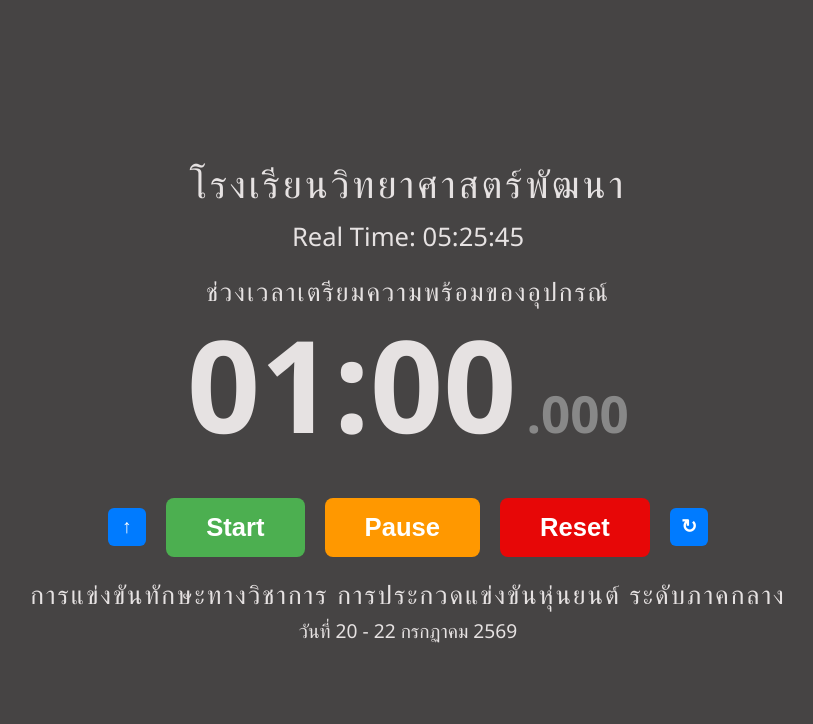
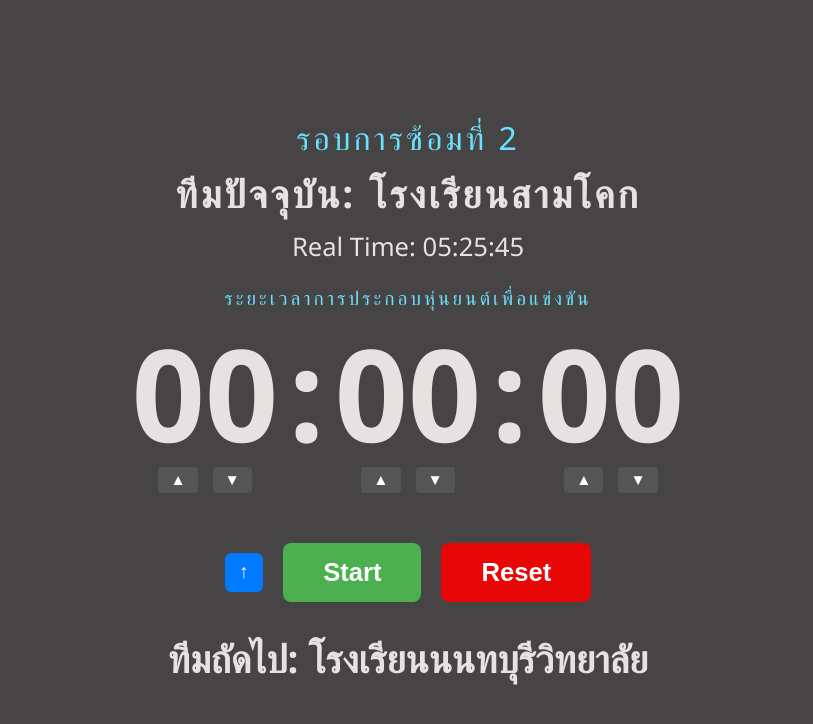
Before and after one commit to Holyboy3425/Timer-for-Robotic-Contest, a plain HTML site: page index.html in a window 1280 px wide. Shown: the whole page, without its empty margins (232-1045 px from the left). Drawn offline with Linux system fonts and the light colour scheme.

```diff
--- a/index.html
+++ b/index.html
@@ -3,7 +3,7 @@
 <head>
   <meta charset="UTF-8">
   <meta name="viewport" content="width=device-width, initial-scale=1.0">
-  <title>Robotics Contest Timer Prep</title>
+  <title>Robotics Contest Timer</title>
   <style>
     /* High contrast setup for big screens */
     body {
@@ -18,12 +18,22 @@
       font-family: 'Segoe UI', Tahoma, Geneva, Verdana, sans-serif;
     }
 
+    #Phase-Name {
+      font-size: 2.5vw;
+      text-transform: uppercase;
+      letter-spacing: 3px;
+      color: #69e1ff;
+      margin-bottom: 8px;
+    }
+
     #School-Name {
       font-size: 3vw;
       text-transform: uppercase;
       letter-spacing: 3px;
+      text-align: center;
       color: #e6e2e2;
       margin-bottom: 10px;
+      font-weight: bold;
     }
 
     #Real-Time-Clock {
@@ -32,12 +42,12 @@
       margin-bottom: 20px;
     }
 
-    #phase-label {
-      font-size: 2vw;
+    #Timer-Name {
+      font-size: 1.5vw;
       text-transform: uppercase;
-      letter-spacing: 2px;
-      color: #e6e2e2;
-      margin-bottom: 1px;
+      letter-spacing: 3px;
+      color: #69e1ff;
+      margin-bottom: 8px;
     }
 
     /* Layout coordinates container for numbers + logo */
@@ -55,39 +65,68 @@
       font-weight: bold;
       font-variant-numeric: tabular-nums;
       margin: 0;
-      line-height: 1;
       display: flex;
-      align-items: baseline;
+      align-items: flex-start;
       justify-content: center;
     }
 
-    #ms-display {
-      font-size: 4vw;
-      color: #888888;
-      margin-left: 10px;
+    .time-block {
+      display: flex;
+      flex-direction: column;
+      align-items: center;
+    }
+
+    .time-val {
+      line-height: 1;
+    }
+
+    .colon {
+      line-height: 1;
+      margin: 0 10px;
+    }
+
+    .arrow-container {
+      display: flex;
+      gap: 15px;
+      margin-top: 10px;
+    }
+
+    .time-adjust-btn {
+      background-color: #555;
+      color: white;
+      border: none;
+      border-radius: 4px;
+      font-size: 1.2vw;
+      padding: 4px 12px;
+      cursor: pointer;
+      transition: background-color 0.2s;
+    }
+
+    .time-adjust-btn:hover {
+      background-color: #777;
     }
 
     /* Display logo in its original aspect ratio, with no cropping */
     #contest-logo {
       position: absolute;
       right: 6vw;
-      height: 16vw;          /* Matches the height scale of the row */
-      width: auto;           /* Automatically scales the width to keep original proportions */
-      max-width: 18vw;       /* Prevents ultra-wide logos from overlapping the timer */
-      object-fit: contain;   /* Ensures absolutely zero cropping or squishing */
+      height: 16vw;
+      width: auto;
+      max-width: 18vw;
+      object-fit: contain;
     }
 
     #campus-logo {
       position: absolute;
       left: 6vw;
-      height: 20vw;          /* Matches the height scale of the row */
-      width: auto;           /* Automatically scales the width to keep original proportions */
-      max-width: 30vw;       /* Prevents ultra-wide logos from overlapping the timer */
-      object-fit: contain;   /* Ensures absolutely zero cropping or squishing */
+      height: 20vw;
+      width: auto;
+      max-width: 30vw;
+      object-fit: contain;
     }
 
-    .warning { color: #daa410; }
-    .danger { color: #f44336; }
+    .warning .time-val { color: #daa410; }
+    .danger .time-val { color: #f44336; }
 
     .controls {
       display: flex;
@@ -110,10 +149,9 @@
     button:active { transform: scale(0.98); }
 
     #btn-start { background-color: #4CAF50; color: white; }
-    #btn-pause { background-color: #FF9800; color: white; }
     #btn-reset { background-color: #e70707; color: white; }
 
-    #btn-arrow, #btn-toggle-phase {
+    #btn-arrow {
       background-color: #007bff;
       color: #ffffff;
       font-size: 1.5vw;
@@ -124,36 +162,53 @@
       display: flex;
       align-items: center;
       justify-content: center;
+      border: none;
     }
-    #btn-arrow:hover, #btn-toggle-phase:hover { background-color: #0056b3; }
+    #btn-arrow:hover { background-color: #0056b3; }
 
-    #Contest-Name {
-      font-size: 2vw;
-      text-transform: uppercase;
-      letter-spacing: 2px;
+    #Next-Team-Footer {
+      font-size: 3vw;
       color: #e6e2e2;
-      margin-top: 20px;
-    }
-
-    #Contest-Date {
-      font-size: 1.5vw;
-      color: #e6e2e2;
-      margin-top: 5px;
+      margin-top: 30px;
+      text-align: center;
+      font-weight: bold;
     }
   </style>
 </head>
 <body>
 
-  <div id="School-Name">โรงเรียนวิทยาศาสตร์พัฒนา</div>
+  <div id="Phase-Name">รอบการซ้อมที่ 2</div>
+  <div id="School-Name">ทีมปัจจุบัน: โรงเรียนวิทยาศาสตร์พัฒนา</div>
   <div id="Real-Time-Clock">Real Time: <span id="time">00:00:00</span></div>
-  <div id="phase-label">ช่วงเวลาเตรียมความพร้อมของอุปกรณ์</div>
+  <div id="Timer-Name">ระยะเวลาการประกอบหุ่นยนต์เพื่อแข่งขัน</div>
 
-  <!-- Row 4: Centered Timer with Right Aligned Original Logo -->
+  <!-- Row 4: Centered Timer with Custom Action Adjusters -->
   <div class="timer-row">
     <div id="timer-display">
-      <span id="min-sec">01:00</span><span id="ms-display">.000</span>
+      <div class="time-block">
+        <span id="hours-display" class="time-val">00</span>
+        <div class="arrow-container">
+          <button class="time-adjust-btn" id="hours-up">▲</button>
+          <button class="time-adjust-btn" id="hours-down">▼</button>
         </div>
-    <!-- Keeps original shape. If logo.png is missing, it cleanly hides to keep the screen looking professional -->
+      </div>
+      <span class="colon">:</span>
+      <div class="time-block">
+        <span id="min-display" class="time-val">00</span>
+        <div class="arrow-container">
+          <button class="time-adjust-btn" id="min-up">▲</button>
+          <button class="time-adjust-btn" id="min-down">▼</button>
+        </div>
+      </div>
+      <span class="colon">:</span>
+      <div class="time-block">
+        <span id="sec-display" class="time-val">00</span>
+        <div class="arrow-container">
+          <button class="time-adjust-btn" id="sec-up">▲</button>
+          <button class="time-adjust-btn" id="sec-down">▼</button>
+        </div>
+      </div>
+    </div>
     <img id="contest-logo" src="logo1.png" alt="Contest Logo" onerror="this.style.display='none';">
     <img id="campus-logo" src="logo2.png" alt="Campus Logo" onerror="this.style.display='none';">
   </div>
@@ -162,54 +217,57 @@
   <div class="controls">
     <button id="btn-arrow">↑</button>
     <button id="btn-start">Start</button>
-    <button id="btn-pause">Pause</button>
     <button id="btn-reset">Reset</button>
-    <button id="btn-toggle-phase">↻</button>
   </div>
 
-  <!-- Row 6: Info Elements Footers -->
-  <div id="Contest-Name">การแข่งขันทักษะทางวิชาการ การประกวดแข่งขันหุ่นยนต์ ระดับภาคกลาง</div>
-  <div id="Contest-Date">วันที่ 20 - 22 กรกฏาคม 2569</div>
+  <!-- Row 6: Replaced Footer Information Display (Show only next team) -->
+  <div id="Next-Team-Footer">ทีมถัดไป: โรงเรียนรุ่งอรุณศึกษา</div>
 
   <script>
-    // Configuration Setup values in ms
-    const PREP_DURATION = 60 * 1000;
-    const CONTEST_DURATION = 180 * 1000;
-
+    // รายชื่อโรงเรียน (สามารถเคลียร์ให้เป็น [] เพื่อทดสอบคำว่า "ไม่จัดคิว" ได้ครับ)
     const schools = [
-      "โรงเรียนวิทยาศาสตร์พัฒนา",
-      "โรงเรียนรุ่งอรุณศึกษา",
-      "โรงเรียนปัญญาวุฒิ",
-      "โรงเรียนศรีประชานุกูล",
-      "โรงเรียนเทพประสิทธิ์วิทยา",
-      "โรงเรียนราชวิถีพิทยา",
-      "โรงเรียนกุลบุตรพัฒนา",
-      "โรงเรียนแสงธรรมประทีป",
-      "โรงเรียนนวภูมินทร์",
-      "โรงเรียนสันติราษฎร์บำรุง"
+      "โรงเรียนสามโคก",
+      "โรงเรียนนนทบุรีวิทยาลัย",
+      "โรงเรียนทวารวดี",
+      "โรงเรียนเทศบาลบ้านม่วง",
+      "โรงเรียนเทศบาลท่าโขลง ๑",
+      "โรงเรียนรัชตวิทยาคม",
+      "โรงเรียนบ้านปล่องเหลี่ยม",
+      "โรงเรียนเทศบาล ๔ วัดบำรุงธรรม",
+      "โรงเรียนวัดป่าคาเจริญวิทยา",
+      "โรงเรียนสาธิตพหลโยธินรามินทร์ภักดี (เทศบาลเมืองราชบุรี)",
+      "โรงเรียนสหศึกษาบางบัวทอง",
+      "โรงเรียนสาธิตเทศบาลบ้านหัวหิน",
+      "โรงเรียนองค์การบริหารส่วนจังหวัดชัยนาท"
     ];
 
     // Execution States
-    let currentPhase = 'prep';
-    let timeRemaining = PREP_DURATION;
+    let timeRemaining = 0;
     let endTime = null;
     let timerInterval = null;
     let isRunning = false;
 
     // DOM References
     const mainDisplay = document.getElementById('timer-display');
-    const minSecDisplay = document.getElementById('min-sec');
-    const msDisplay = document.getElementById('ms-display');
-    const phaseLabel = document.getElementById('phase-label');
+    const hoursDisplay = document.getElementById('hours-display');
+    const minDisplay = document.getElementById('min-display');
+    const secDisplay = document.getElementById('sec-display');
     const startBtn = document.getElementById('btn-start');
-    const pauseBtn = document.getElementById('btn-pause');
     const resetBtn = document.getElementById('btn-reset');
     const arrowBtn = document.getElementById('btn-arrow');
-    const togglePhaseBtn = document.getElementById('btn-toggle-phase');
     const schoolDisplay = document.getElementById('School-Name');
+    const nextTeamFooter = document.getElementById('Next-Team-Footer');
     const timeDisplay = document.getElementById('time');
 
-    schoolDisplay.textContent = schools[0];
+    // Update School Queue Strings with "ไม่จัดคิว" fallback
+    function updateSchoolDisplay() {
+      const currentSchool = schools[0] || "ไม่จัดคิว";
+      const nextSchool = schools[1] || "ไม่จัดคิว";
+
+      schoolDisplay.textContent = `ทีมปัจจุบัน: ${currentSchool}`;
+      nextTeamFooter.textContent = `ทีมถัดไป: ${nextSchool}`;
+    }
+    updateSchoolDisplay();
 
     // 1. Clock Tracker
     function runRealTimeClock() {
@@ -222,40 +280,37 @@
     runRealTimeClock();
     setInterval(runRealTimeClock, 1000);
 
-    // 2. Queue Rotation
-    arrowBtn.addEventListener('click', () => {
+    // 2. Queue Rotation Functions (Forward and Backward)
+    function rotateQueueForward() {
+      if (schools.length > 1) {
         const currentSchool = schools.shift();
         schools.push(currentSchool);
-      schoolDisplay.textContent = schools[0];
-    });
+        updateSchoolDisplay();
+      }
+    }
 
-    // 3. Phase Controller
-    togglePhaseBtn.addEventListener('click', () => {
-      isRunning = false;
-      clearInterval(timerInterval);
+    function rotateQueueBackward() {
+      if (schools.length > 1) {
+        const lastSchool = schools.pop();
+        schools.unshift(lastSchool);
+        updateSchoolDisplay();
+      }
+    }
 
-      if (currentPhase === 'prep') {
-        currentPhase = 'contest';
-        phaseLabel.textContent = "ช่วงเวลาการแข่งขัน";
-        timeRemaining = CONTEST_DURATION;
-      } else {
-        currentPhase = 'prep';
-        phaseLabel.textContent = "ช่วงเวลาเตรียมความพร้อมของอุปกรณ์";
-        timeRemaining = PREP_DURATION;
-      }
-      updateDisplay();
-    });
+    // Click blue button goes forward
+    arrowBtn.addEventListener('click', rotateQueueForward);
 
-    // 4. Formatting Updates
+    // 3. Formatting Updates
     function updateDisplay() {
       let totalSeconds = Math.floor(timeRemaining / 1000);
 
-      const m = Math.floor(totalSeconds / 60).toString().padStart(2, '0');
+      const h = Math.floor(totalSeconds / 3600).toString().padStart(2, '0');
+      const m = Math.floor((totalSeconds % 3600) / 60).toString().padStart(2, '0');
       const s = (totalSeconds % 60).toString().padStart(2, '0');
-      const ms = Math.floor(timeRemaining % 1000).toString().padStart(3, '0');
 
-      minSecDisplay.textContent = `${m}:${s}`;
-      msDisplay.textContent = `.${ms}`;
+      hoursDisplay.textContent = h;
+      minDisplay.textContent = m;
+      secDisplay.textContent = s;
 
       mainDisplay.classList.remove('warning', 'danger');
       if (totalSeconds <= 10 && timeRemaining > 0) {
@@ -265,8 +320,18 @@
       }
     }
 
-    // 5. 3-Second Audio Synth Buzzer
-    // 5. Synthesized Mechanical Ringing Bell
+    // Helper to toggle start/pause visual appearance
+    function setStartButtonState(running) {
+      if (running) {
+        startBtn.textContent = 'Pause';
+        startBtn.style.backgroundColor = '#FF9800';
+      } else {
+        startBtn.textContent = 'Start';
+        startBtn.style.backgroundColor = '#4CAF50';
+      }
+    }
+
+    // 4. Synthesized Mechanical Ringing Bell
     function playContestBuzzer() {
       try {
         const AudioContext = window.AudioContext || window.webkitAudioContext;
@@ -278,14 +343,12 @@
         oscillator.connect(gainNode);
         gainNode.connect(audioCtx.destination);
 
-    // A mix of sine/triangle creates a slightly metallic tone
         oscillator.type = 'triangle';
-    oscillator.frequency.value = 800; // Pitch of the bell
+        oscillator.frequency.value = 800;
 
-    const duration = 2.0; // Rings for 2 seconds
+        const duration = 2.0;
         const startTime = audioCtx.currentTime;
 
-    // Simulate the clapper hitting the bell 15 times a second
         for (let i = 0; i < duration * 15; i++) {
           let strikeTime = startTime + (i / 15);
           gainNode.gain.setValueAtTime(0, strikeTime);
@@ -301,7 +364,7 @@
       }
     }
 
-    // 6. High Frequency Processing Tick Engine
+    // 5. High Frequency Processing Tick Engine
     function tick() {
       timeRemaining = endTime - Date.now();
 
@@ -309,32 +372,68 @@
         timeRemaining = 0;
         clearInterval(timerInterval);
         isRunning = false;
+        setStartButtonState(false);
         playContestBuzzer();
       }
       updateDisplay();
     }
 
-    // 7. Event Handlers
-    startBtn.addEventListener('click', () => {
+    // 6. Action Toggles
+    function toggleTimer() {
       if (!isRunning && timeRemaining > 0) {
         isRunning = true;
+        setStartButtonState(true);
         endTime = Date.now() + timeRemaining;
         timerInterval = setInterval(tick, 10);
-      }
-    });
-
-    pauseBtn.addEventListener('click', () => {
-      if (isRunning) {
+      } else if (isRunning) {
         isRunning = false;
+        setStartButtonState(false);
         clearInterval(timerInterval);
       }
-    });
+    }
+
+    startBtn.addEventListener('click', toggleTimer);
 
     resetBtn.addEventListener('click', () => {
       isRunning = false;
       clearInterval(timerInterval);
-      timeRemaining = (currentPhase === 'prep') ? PREP_DURATION : CONTEST_DURATION;
+      setStartButtonState(false);
+      timeRemaining = 0;
       updateDisplay();
+    });
+
+    // Up and Down Adjustment Buttons
+    document.getElementById('hours-up').addEventListener('click', () => {
+      if (!isRunning) { timeRemaining += 3600 * 1000; updateDisplay(); }
+    });
+    document.getElementById('hours-down').addEventListener('click', () => {
+      if (!isRunning) { timeRemaining = Math.max(0, timeRemaining - 3600 * 1000); updateDisplay(); }
+    });
+    document.getElementById('min-up').addEventListener('click', () => {
+      if (!isRunning) { timeRemaining += 60 * 1000; updateDisplay(); }
+    });
+    document.getElementById('min-down').addEventListener('click', () => {
+      if (!isRunning) { timeRemaining = Math.max(0, timeRemaining - 60 * 1000); updateDisplay(); }
+    });
+    document.getElementById('sec-up').addEventListener('click', () => {
+      if (!isRunning) { timeRemaining += 1000; updateDisplay(); }
+    });
+    document.getElementById('sec-down').addEventListener('click', () => {
+      if (!isRunning) { timeRemaining = Math.max(0, timeRemaining - 1000); updateDisplay(); }
+    });
+
+    // 7. Keyboard Control Listeners (Spacebar & Arrow keys)
+    document.addEventListener('keydown', (e) => {
+      if (e.code === 'Space') {
+        e.preventDefault();
+        toggleTimer();
+      } else if (e.code === 'ArrowUp') {
+        e.preventDefault(); // กันหน้าจอสกรอลล์ขึ้น
+        rotateQueueForward();
+      } else if (e.code === 'ArrowDown') {
+        e.preventDefault(); // กันหน้าจอสกรอลล์ลง
+        rotateQueueBackward();
+      }
     });
 
     updateDisplay();
```
Also changed, not shown: 1 other file. Lines whose indentation alone changed are shown as unchanged.
